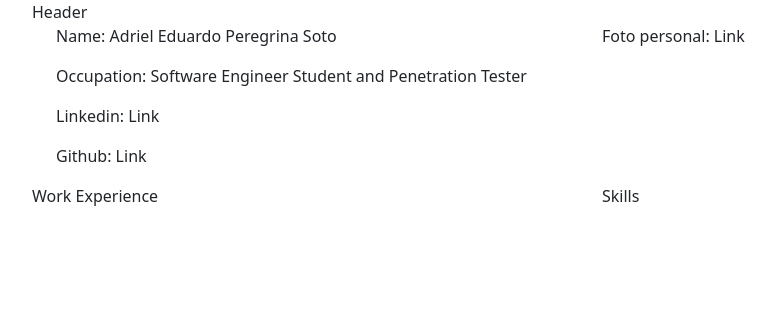
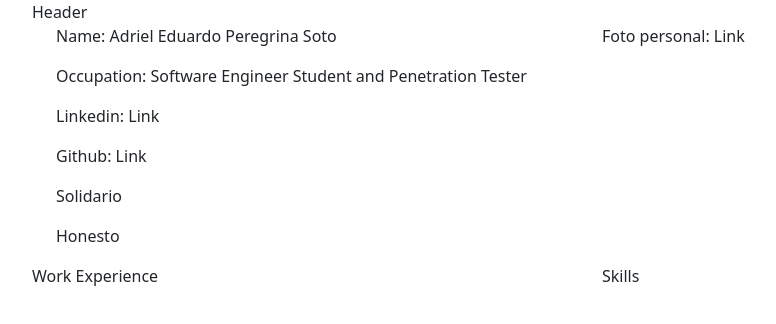
Before and after one commit to Adpsec/adpsec.github.io, an Angular app: page / in a window 1280 px wide. Shown: the top 324 px of the page, without its empty margins (50-826 px from the left). Built offline with nearby package versions, Linux system fonts and the light colour scheme.

Commit message:
Cambios realizados en rama header

```diff
--- a/src/app/components/header-cv/header-cv.component.html
+++ b/src/app/components/header-cv/header-cv.component.html
@@ -9,5 +9,9 @@
     <div class="col-md">
       <p>Foto personal: Link</p>
     </div>
+    <div>
+      <p>Solidario</p>
+      <p>Honesto</p>
+    </div>
   </div>
 </div>
```
Also changed, not shown: 1 other file (tests, documents, lock files or other folders).
